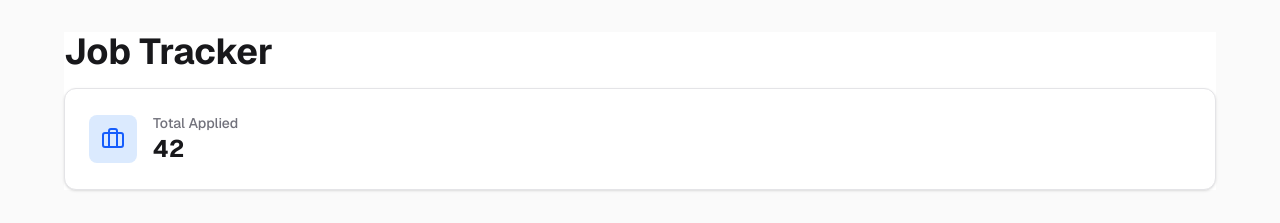
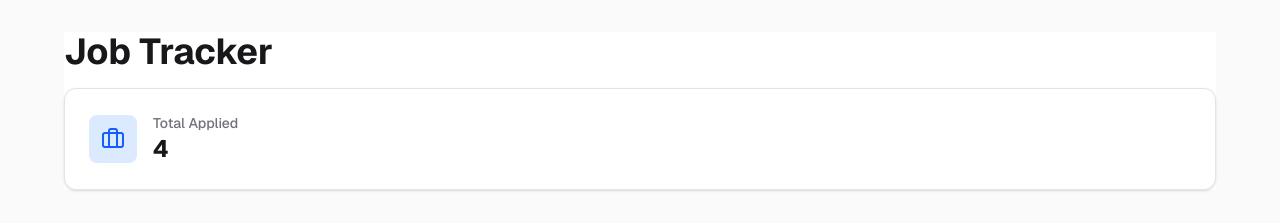
Before and after one commit to Mamoon794/Application-Tracker, a Next.js app in the folder job-tracker/: page / in a window 1280 px wide. Shown: the top 223 px of the page. Built offline with nearby package versions, Linux system fonts and the light colour scheme.

Commit message:
Changed total jobs, to not being a constant

```diff
--- a/job-tracker/src/app/page.tsx
+++ b/job-tracker/src/app/page.tsx
@@ -11,6 +11,8 @@ export default function Home() {
     { id: 4, company: 'RBC', position: 'Senior React Dev', status: 'Rejected', date: '2025-10-25' },
   ]
 
+  const totalApplied = jobs.length;
+
   return (
     <div className="min-h-screen bg-zinc-50 font-sans text-zinc-900 dark:bg-zinc-950 dark:text-zinc-100 p-4 md:p-8">
       <div className="max-w-6xl mx-auto bg-white">
@@ -21,7 +23,7 @@ export default function Home() {
 
         {/* Status Card */}
         <div>
-          <JobStatusCard title="Total Applied" value="42" icon={<Briefcase />} color="blue" />
+          <JobStatusCard title="Total Applied" value={totalApplied} icon={<Briefcase />} color="blue"/>
         </div>
 
         {/* Search Bar */}
@@ -47,7 +49,7 @@ export default function Home() {
   It takes in an icon to display on the very left of the card
   It takes in a color to change the color of the icon background. It can be blue, yellow, or green.
 */
-function JobStatusCard({title, value, icon, color}: {title: string, value: string, icon: React.ReactNode, color: "blue" | "yellow" | "green"}) {
+function JobStatusCard({title, value, icon, color}: {title: string, value: string | number, icon: React.ReactNode, color: "blue" | "yellow" | "green"}) {
   const colors = {
     "blue": 'text-blue-600 bg-blue-100',
     "yellow": 'text-yellow-600 bg-yellow-100',
```
